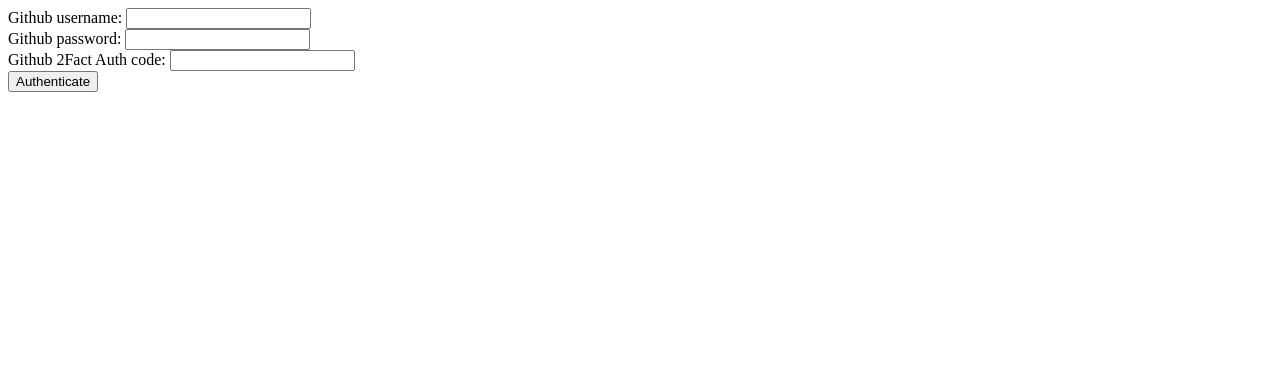
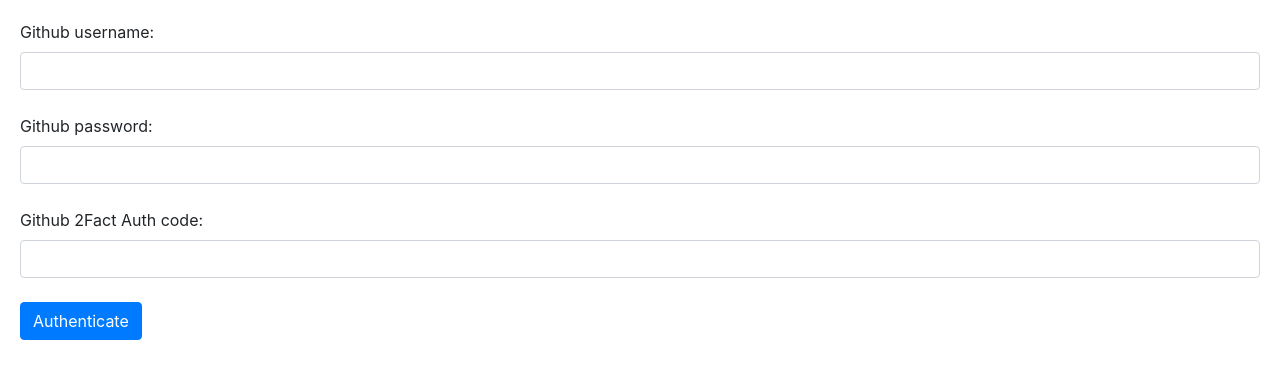
Before and after one commit to strifel/myScripts, a plain HTML site: page github_auth/index.html in a window 1280 px wide. Drawn offline with nearby package versions, Linux system fonts and the light colour scheme.

Commit message:
Style "Github_auth" a bit more
(Read: Threw Bootstrap into github_auth)

```diff
--- a/github_auth/index.html
+++ b/github_auth/index.html
@@ -1,14 +1,17 @@
 <html>
 <head>
     <title> Github Auth Token </title>
+    <link rel="stylesheet" href="https://stackpath.bootstrapcdn.com/bootstrap/4.3.1/css/bootstrap.min.css" integrity="sha384-ggOyR0iXCbMQv3Xipma34MD+dH/1fQ784/j6cY/iJTQUOhcWr7x9JvoRxT2MZw1T" crossorigin="anonymous">
 </head>
 <body>
-<p id="response"></p>
-<label for="username" id="usernameLabel">Github username: </label><input type="text" id="username"><br>
-<label for="password" id="passwordLabel">Github password: </label><input type="password" id="password"><br>
-<label for="auth">Github 2Fact Auth code: </label><input type="text" id="auth"><br>
-<button id="authButton" onclick="get()">Authenticate</button>
-<button id="delButton" onclick="del()" hidden>Delete token</button>
+<div id="inner">
+    <p id="response"></p>
+    <label for="username" id="usernameLabel">Github username: </label><input class="form-control" type="text" id="username"><br>
+    <label for="password" id="passwordLabel">Github password: </label><input class="form-control" type="password" id="password"><br>
+    <label for="auth">Github 2Fact Auth code: </label><input type="text" id="auth" class="form-control"><br>
+    <button id="authButton" class="btn btn-primary" onclick="get()">Authenticate</button>
+    <button id="delButton" class="btn btn-danger" onclick="del()" hidden>Delete token</button>
+</div>
 <script>
     var token = "";
     var id = "";
@@ -47,5 +50,10 @@
         document.getElementById("delButton").hidden = true;
     }
 </script>
+<style>
+    #inner {
+        margin: 20px;
+    }
+</style>
 </body>
 </html>
```
